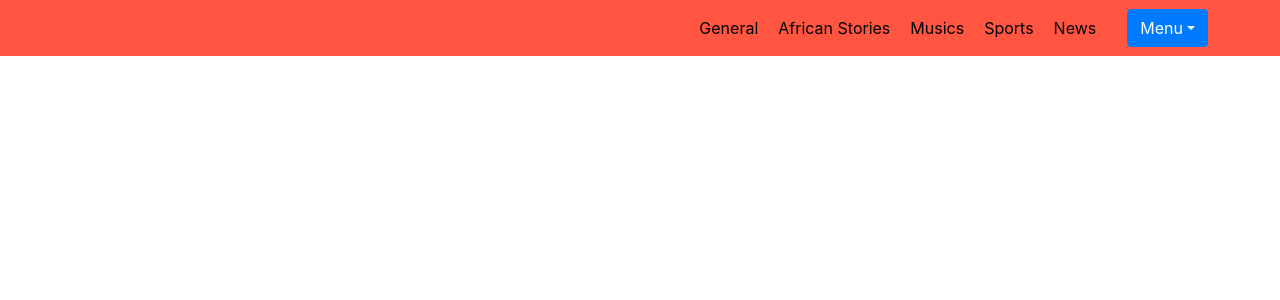
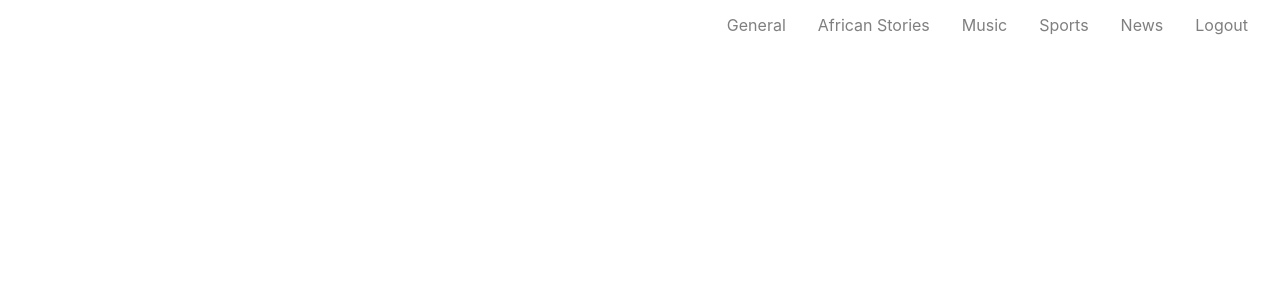
Before and after one commit to FiberesimaJoseph/Blog-front-end, a React (Create React App) app: page /admin in a window 1280 px wide. Shown: the top 300 px of the page. Built offline with nearby package versions, Linux system fonts and the light colour scheme.

Commit message:
little fixes

```diff
--- a/public/index.html
+++ b/public/index.html
@@ -10,6 +10,7 @@
       href="https://fonts.googleapis.com/css2?family=Roboto:wght@100;300;400;500;700;900&display=swap"
       rel="stylesheet"
     />
+    <script src="https://use.fontawesome.com/dd3b8a1888.js"></script>
     <title>Naija got Entertainment buzzy</title>
   </head>
   <body>
--- a/src/components/AppBar.js
+++ b/src/components/AppBar.js
@@ -26,7 +26,7 @@ const AppBar = () => {
             <img src="/searchIcon.svg" alt="ico"></img>
           </button>
           {navLinks.map((link, i) => (
-            <Nav.Link className="app-bar-text mx-2" to={link.path} key={i}>
+            <Nav.Link className="appbar-link mx-2" to={link.path} key={i}>
               {link.title}
             </Nav.Link>
           ))}
--- a/src/components/Posts.js
+++ b/src/components/Posts.js
@@ -1,7 +1,21 @@
-import React from "react";
+import React, { useState } from "react";
 import { Card } from "react-bootstrap";
+import Textarea from "./textarea/Textarea";
+import LikeComment from "./LikeComment";
 
 const posts = [
+  {
+    title: "Diseases",
+    content:
+      "Lorem ipsum dolor sit amet, consetetur sadipscing elitr, sed diam nonumy eirmod tempor invidunt ut labore et dolore magna aliquyam erat, sed diam voluptua. At vero eos et accusam et justo duo dolores et ea rebum.",
+    likes: 5,
+  },
+  {
+    title: "Footballers in the making",
+    content:
+      "Lorem ipsum dolor sit amet, consetetur sadipscing elitr, sed diam nonumy eirmod tempor invidunt ut labore et dolore magna aliquyam erat, sed diam voluptua. At vero eos et accusam et justo duo dolores et ea rebum.",
+    likes: 8,
+  },
   {
     title: "Diseases",
     content:
@@ -17,6 +31,7 @@ const posts = [
 ];
 
 const Posts = () => {
+  const [commentClicked, setCommentClick] = useState(false);
   return (
     <div className="posts">
       {posts.map((post, i) => (
@@ -25,7 +40,14 @@ const Posts = () => {
           <Card.Body>
             <Card.Title>{post.title}</Card.Title>
             <Card.Text>{post.content}</Card.Text>
-            <button className="px-3">Read more</button>
+            {/* <button className="px-3">Read more</button> */}
+            <div className="like-section">
+              <LikeComment
+                commentClicked={commentClicked}
+                setCommentClick={setCommentClick}
+              />
+            </div>
+            <div>{commentClicked ? <Textarea /> : null}</div>
           </Card.Body>
         </Card>
       ))}
--- a/src/pages/About.js
+++ b/src/pages/About.js
@@ -5,17 +5,17 @@ const About = () => {
   return (
     <Jumbotron className="about-ceo" fluid>
       <Container>
-        <img src="https://picsum.photos/200" alt=""></img>
+        <img src="cropped-biosoky.png" alt=""></img>
         <div>
           <h1>ABOUT THE BLOG OWNER</h1>
           <p>
-            Festus west is the CEO of Biosoky Entertainment. It established in
-            the year 2012, His passion for entertainment gave birth to Naija got
-            Entertainment buzz. This is a brain child of Biosoky Entertainment.
-            He's a degree holder in management sciences from the university of
-            PORT HARCOURT. He has flair entertainment such as Sports Music
-            African Stories and Proverbs e.t.c He is happily married with
-            thriving family.
+            Festus west is the CEO of Biosoky Entertainment Ltd. It was
+            established in the year 2012, His passion for entertainment gave
+            birth to Naija got Entertainment buzz. This is a brain child of
+            Biosoky Entertainment. He's a degree holder in management sciences
+            from the university of PORT HARCOURT. He has a flair in
+            entertainment such as Sports Music African Stories and Proverbs
+            e.t.c He is happily married with thriving family.
           </p>
         </div>
       </Container>
--- a/src/pages/Admin.js
+++ b/src/pages/Admin.js
@@ -1,38 +1,47 @@
 import React from "react";
-import { Dropdown, DropdownButton } from "react-bootstrap";
+import { Navbar, Nav } from "react-bootstrap";
+
+const navLinks = [
+  {
+    title: "General",
+    path: "/",
+  },
+  {
+    title: "African Stories",
+    path: "/",
+  },
+  {
+    title: "Music",
+    path: "/",
+  },
+  {
+    title: "Sports",
+    path: "/",
+  },
+  {
+    title: "News",
+    path: "/",
+  },
+  {
+    title: "Logout",
+    path: "/",
+  },
+];
 
 const AdminNav = () => {
   return (
-    <header className="toolbar">
-      <nav>
-        <div className="spacer"></div>
-        <ul className="toolbar-items">
-          <li>
-            <a href="#/">General</a>
-          </li>
-          <li>
-            <a href="#/">African Stories</a>
-          </li>
-          <li>
-            <a href="#/">Musics</a>
-          </li>
-          <li>
-            <a href="#/">Sports</a>
-          </li>
-          <li>
-            <a href="#/">News</a>
-          </li>
-        </ul>
-        <DropdownButton
-          id="dropdown-basic-button"
-          className="dropdown-button"
-          title="Menu"
-        >
-          <Dropdown.Item href="#/action-2">Add Admin</Dropdown.Item>
-          <Dropdown.Item href="#/action-3">Logout</Dropdown.Item>
-        </DropdownButton>
-      </nav>
-    </header>
+    <Navbar collapseOnSelect expand="sm">
+      <Navbar.Toggle aria-controls="responsive-navbar-nav" />
+      <Navbar.Collapse id="responsive-navbar-nav">
+        <Nav className="ml-auto">
+          {navLinks.map((link, i) => (
+            <Nav.Link className="appbar-link mx-2" to={link.path} key={i}>
+              {link.title}
+            </Nav.Link>
+          ))}
+        </Nav>
+      </Navbar.Collapse>
+    </Navbar>
   );
 };
 
--- a/src/pages/styles/_appbar.scss
+++ b/src/pages/styles/_appbar.scss
@@ -13,3 +13,15 @@
     }
   }
 }
+
+.appbar-link {
+  text-decoration: none;
+  color: $brand-color;
+  padding: 5px;
+  border-radius: 5px;
+
+  &:hover {
+    color: white;
+    background-color: $brand-color;
+  }
+}
--- a/src/pages/styles/_carousel.scss
+++ /dev/null
@@ -1,14 +0,0 @@
-.carousel {
-  button {
-    height: 40px;
-    background-color: $brand-color;
-    border: none;
-    outline: none;
-    color: $main-color;
-    border-radius: 5px;
-    margin-bottom: 5vh;
-    &:active {
-      height: 50px;
-    }
-  }
-}
--- a/src/pages/styles/_general.scss
+++ b/src/pages/styles/_general.scss
@@ -5,12 +5,41 @@
 }
 
 .posts {
-  margin: auto;
+  margin: 0 auto;
 }
 
 .card {
   margin-bottom: 10px;
   box-shadow: 0px 3px 6px #00000029;
+}
+
+.like-section {
+  display: flex;
+  flex-direction: column;
+
+  .like-unlike {
+    margin-bottom: 10px;
+    display: flex;
+    justify-content: space-between;
+    i {
+      margin: 0 5px;
+    }
+  }
+}
+
+.carousel {
+  button {
+    height: 40px;
+    background-color: $brand-color;
+    border: none;
+    outline: none;
+    color: $main-color;
+    border-radius: 5px;
+    margin-bottom: 5vh;
+    &:active {
+      height: 50px;
+    }
+  }
 }
 
 .sidebar {
@@ -79,6 +108,8 @@
 
     img {
       border-radius: 100%;
+      height: 300px;
+      width: 300px;
       margin: 0 20px 0 20px;
     }
     div {
@@ -97,7 +128,8 @@
     color: #27496d;
     text-align: center;
     font-size: 30px;
-    font-family: 'Trebuchet MS', 'Lucida Sans Unicode', 'Lucida Grande', 'Lucida Sans', Arial, sans-serif;
+    font-family: "Trebuchet MS", "Lucida Sans Unicode", "Lucida Grande",
+      "Lucida Sans", Arial, sans-serif;
   }
 }
 
@@ -108,7 +140,7 @@
   img {
     border-radius: 100%;
     width: 20vh;
-     margin: 0 10px 0 10px;
+    margin: 0 10px 0 10px;
     padding: 10px;
   }
   span {
@@ -246,7 +278,7 @@
     flex-direction: column;
   }
   .sub-categories .nav-link {
-    padding: .5rem 0;
+    padding: 0.5rem 0;
     color: #919192;
   }
 }
--- a/src/pages/styles/main.scss
+++ b/src/pages/styles/main.scss
@@ -1,6 +1,5 @@
 @import "./variables";
 @import "./appbar";
-@import "./carousel";
 
 @import "./general";
 @import "./auth";
```
Also changed, not shown: public/cropped-biosoky.png (added).
